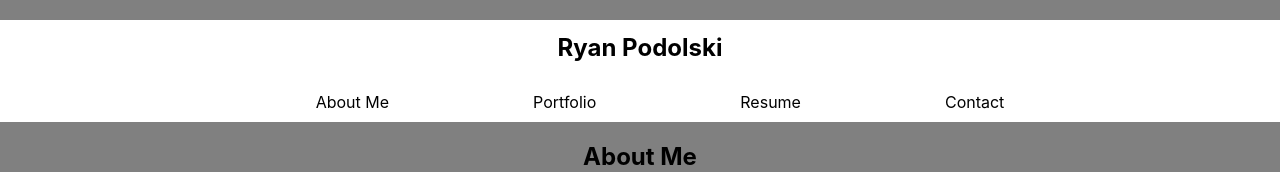
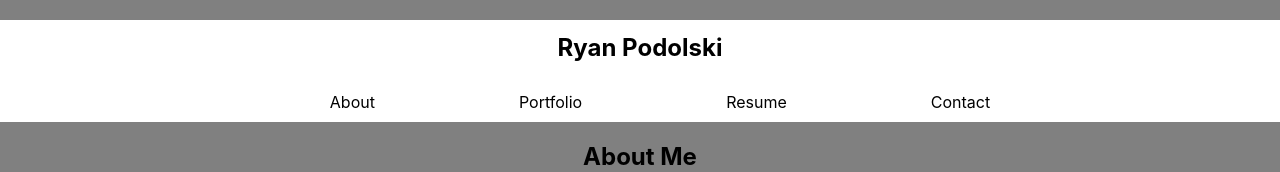
Before and after one commit to rpodols/react-portfolio, a React (Create React App) app: page / in a window 1280 px wide. Shown: the top 172 px of the page. Built offline with nearby package versions, Linux system fonts and the light colour scheme.

Commit message:
working switch for navigation, all 4 pages change

```diff
--- a/src/components/Header/index.js
+++ b/src/components/Header/index.js
@@ -3,27 +3,38 @@ import About from '../About';
 import Navigation from '../Nav';
 import Resume from '../Resume';
 import Portfolio from '../Portfolio';
-import ContactForm from '../Contact';
+import Contact from '../Contact';
 
 function Header() {
-    const [contactSelected, setContactSelected] = useState(false);
-    const [resumeSelected, setResumeSelected] = useState(false);
+
+const [currentComponent, setPageSelected] = useState("About");
+
+const currentPage = () => {
+    switch(currentComponent) {
+        case "About":
+            return <About />;
+        case "Portfolio":
+            return <Portfolio />;
+        case "Resume":
+            return <Resume />;
+        case "Contact":
+            return <Contact />;
+        default:
+            return <About />;
+    }
+}
+
   return (
     <div>
     <Navigation
-      contactSelected={contactSelected}
-      setContactSelected={setContactSelected}
-      resumeSelected={resumeSelected}
-      setResumeSelected={setResumeSelected}
-      ></Navigation>
+        currentComponent={currentComponent}
+        setPageSelected={setPageSelected}
+    ></Navigation>
       <main>
-      {!contactSelected ? (
-        <>
-          <About></About>
-        </>
-      ) : (
-        <ContactForm></ContactForm>
-      )}
+        <div>
+            {currentPage(currentComponent)}
+        </div>
+
       </main>
       </div>
   )
--- a/src/components/Nav/index.js
+++ b/src/components/Nav/index.js
@@ -1,9 +1,15 @@
 import React from 'react';
 
 function Navigation(props) {
+    const options = [
+        "About",
+        "Portfolio",
+        "Resume",
+        "Contact"
+    ];
+
     const {
-        setContactSelected,
-        setResumeSelected
+        setPageSelected
     } = props;
 
   return (
@@ -16,26 +22,11 @@ function Navigation(props) {
             </h2>
             <nav>
                 <ul className="header-format">
+                    {options.map((options) => (
                     <li>
-                        <a data-testid="about" href = "/" onClick={() => setContactSelected(false) && setResumeSelected(false)}>
-                            About Me
-                        </a>
+                        <a href={"#" + options.toLowerCase()} className={props.currentPage === options} onClick={() => props.setPageSelected(options)}>{options}</a>
                     </li>
-                    <li>
-                        <a href = "#portfolio">
-                            Portfolio
-                        </a>
-                    </li>
-                    <li>
-                        <a href = "#resume" onClick={() => setResumeSelected(true)}>
-                            Resume
-                        </a>
-                    </li>
-                    <li>
-                        <a href = "#contact" onClick={() => setContactSelected(true)}>
-                            Contact
-                        </a>
-                    </li>
+                    ))}
                 </ul>
             </nav>
         </div>
```
